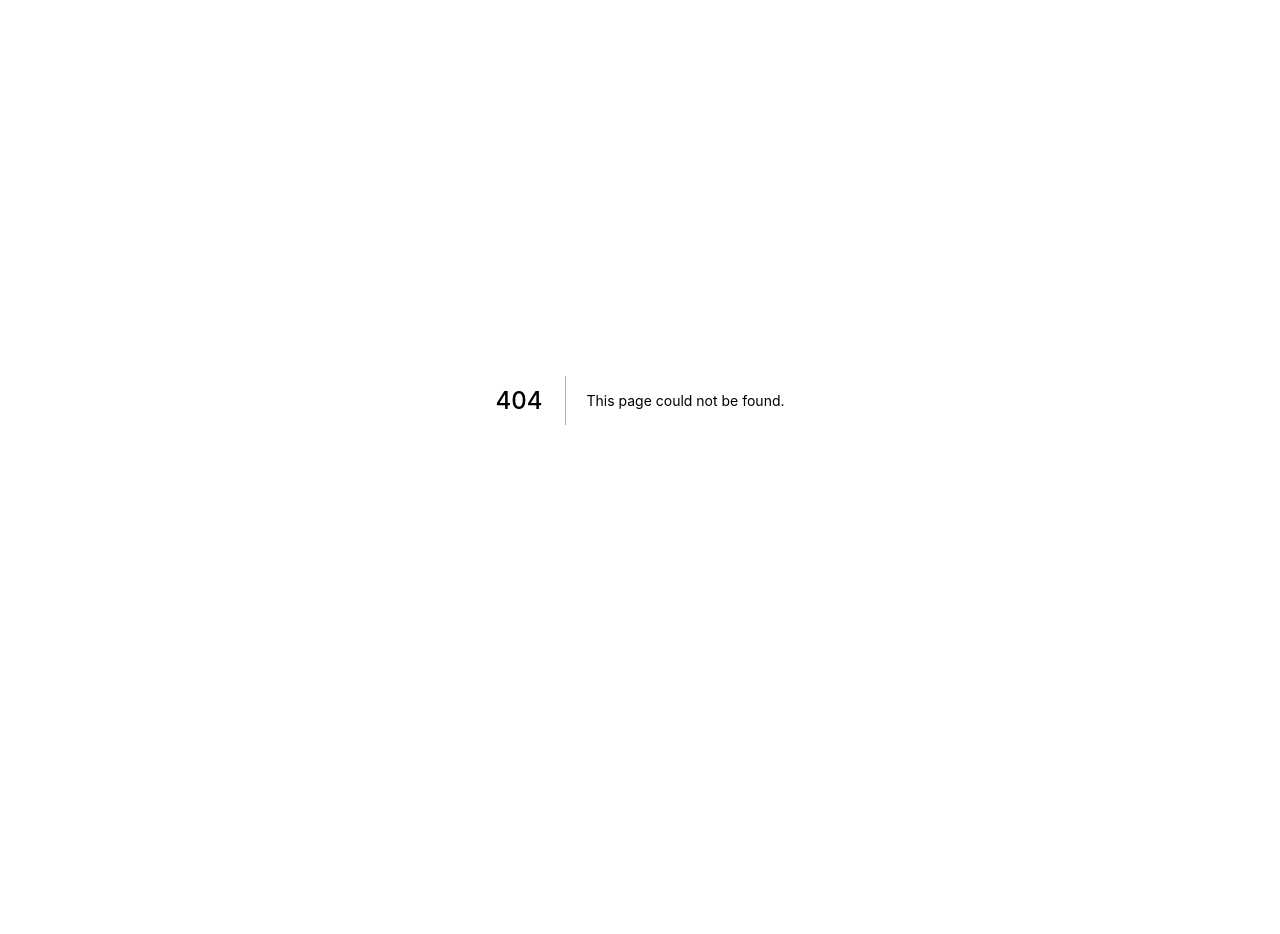
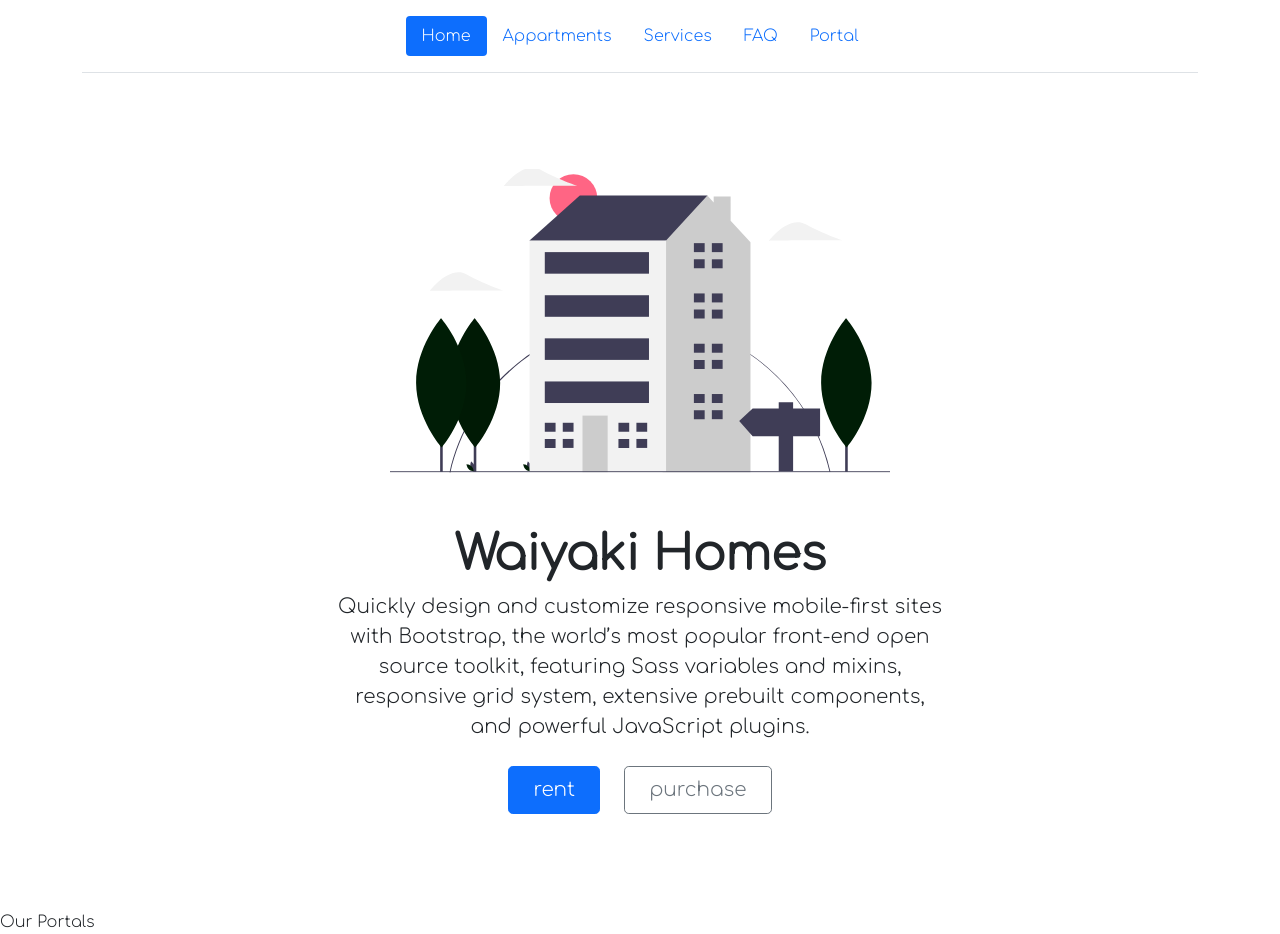
Before and after one commit to achingachris/space-nextjs-template, a Next.js app: page /portal in a window 1280 px wide. Before the commit this address had no page. Before the commit the page ends 800 px from the top, so only its background shows below. Built offline with nearby package versions, Linux system fonts and the light colour scheme.

Commit message:
portal page

```diff
--- /dev/null
+++ b/pages/portal.js
@@ -0,0 +1,7 @@
+import Layout from '@/layouts/Layout'
+
+const Portal = () => {
+  return <Layout>Our Portals</Layout>
+}
+
+export default Portal
```
